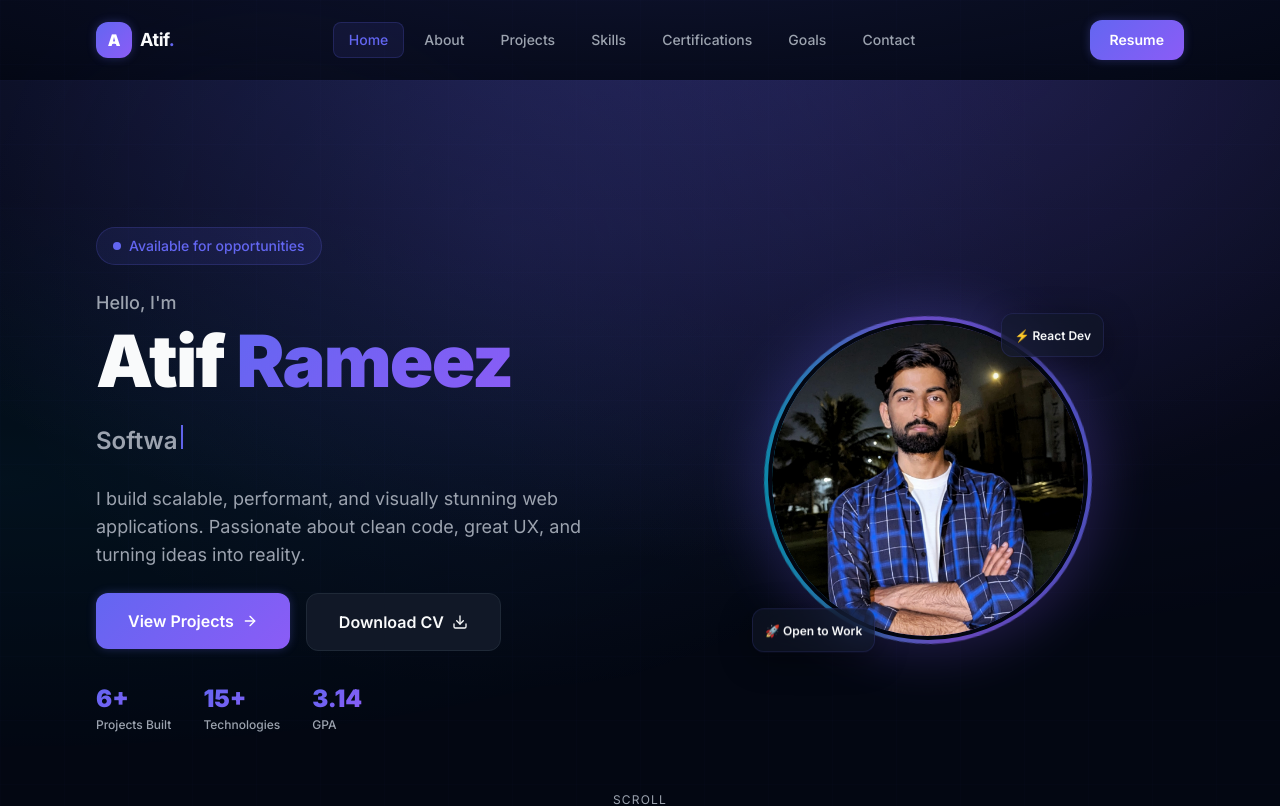
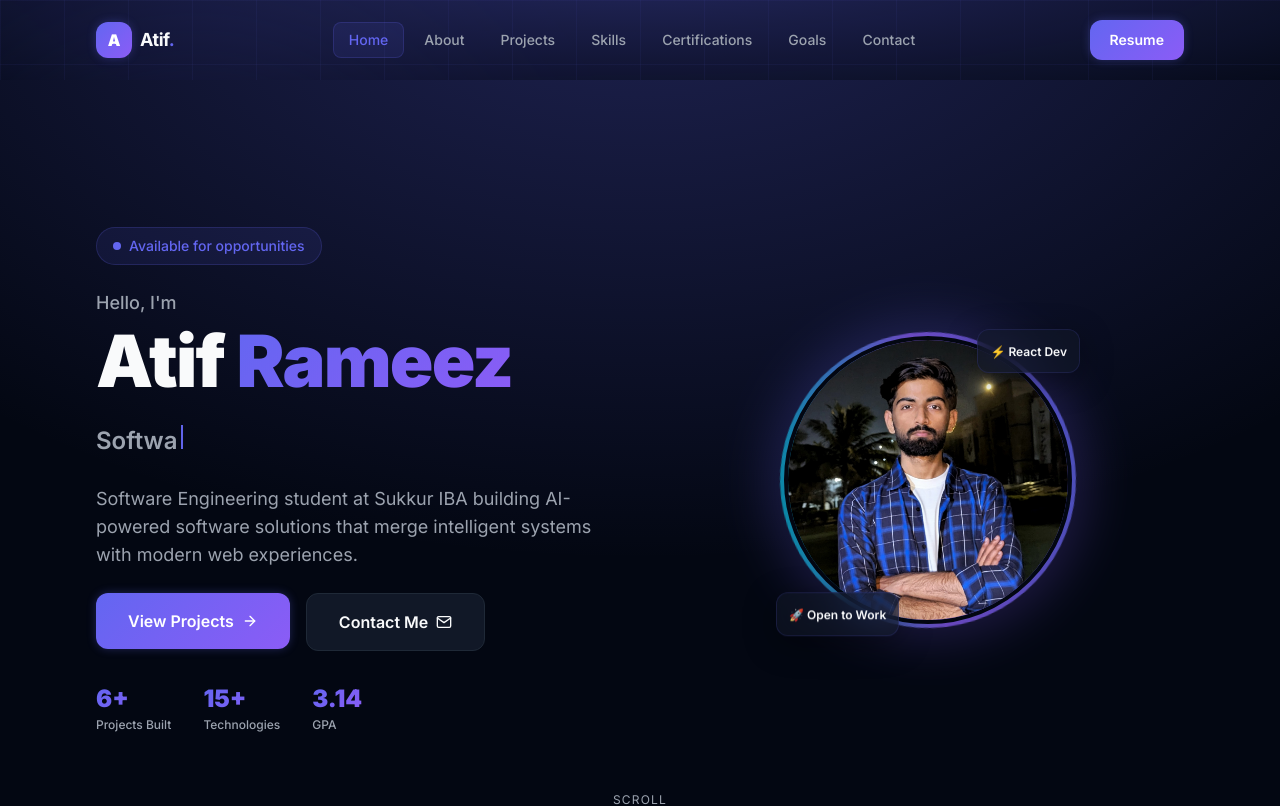
Before and after one commit to atif929/portfolio, a React (Vite) app: page / in a window 1280 px wide. Shown: the top 806 px of the page. Built offline with nearby package versions, Linux system fonts and the light colour scheme.

Commit message:
Fix orbs visibility and hero section

```diff
--- a/src/components/hero/HeroSection.jsx
+++ b/src/components/hero/HeroSection.jsx
@@ -1,15 +1,15 @@
 import { motion } from 'framer-motion'
 import { useState, useEffect } from 'react'
 import { Link } from 'react-router-dom'
-import { FiArrowRight, FiDownload } from 'react-icons/fi'
+import { FiArrowRight, FiDownload, FiMail } from 'react-icons/fi'
 import Button from '@/components/ui/Button'
 
 const roles = [
   'Software Engineer',
+  'AI/ML Enthusiast',
   'Full Stack Developer',
-  'AI/ML Enthusiast',
-  'React & FastAPI Dev',
-  'Problem Solver',
+  'FastAPI Developer',
+  'React Developer',
 ]
 
 const fadeUp = {
@@ -18,11 +18,10 @@ const fadeUp = {
 }
 
 const HeroSection = () => {
-  const [roleIndex, setRoleIndex] = useState(0)
-  const [displayed, setDisplayed] = useState('')
-  const [isDeleting, setIsDeleting] = useState(false)
+  const [roleIndex,   setRoleIndex]   = useState(0)
+  const [displayed,   setDisplayed]   = useState('')
+  const [isDeleting,  setIsDeleting]  = useState(false)
 
-  // Typewriter effect
   useEffect(() => {
     const current = roles[roleIndex]
     let timeout
@@ -44,19 +43,9 @@ const HeroSection = () => {
   return (
     <section className="relative min-h-screen flex items-center overflow-hidden bg-background">
 
-      {/* ── Background Effects ── */}
+      {/* Background */}
       <div className="absolute inset-0 bg-hero-gradient pointer-events-none" />
-      <div className="absolute inset-0 bg-mesh pointer-events-none opacity-60" />
 
-      {/* Orbs */}
-      <div className="absolute top-1/4 left-1/4 w-96 h-96 orb orb-primary opacity-20 blur-3xl" />
-      <div className="absolute bottom-1/4 right-1/4 w-80 h-80 orb orb-secondary opacity-15 blur-3xl animation-delay-2000" />
-      <div className="absolute top-3/4 left-1/2 w-64 h-64 orb orb-accent opacity-10 blur-3xl animation-delay-4000" />
-
-      {/* Grid overlay */}
-      <div className="absolute inset-0 bg-grid opacity-30 pointer-events-none" />
-
-      {/* ── Content ── */}
       <div className="relative z-10 w-full max-w-6xl mx-auto px-4 sm:px-6 lg:px-8 py-20">
         <div className="grid grid-cols-1 lg:grid-cols-2 gap-12 lg:gap-16 items-center">
 
@@ -65,40 +54,31 @@ const HeroSection = () => {
 
             {/* Badge */}
             <motion.div
-              variants={fadeUp}
-              initial="initial"
-              animate="animate"
+              variants={fadeUp} initial="initial" animate="animate"
               transition={{ duration: 0.6, delay: 0.1 }}
-              className="flex items-center gap-2 w-fit"
             >
-              <span className="flex items-center gap-2 px-4 py-2 rounded-full bg-primary/10 border border-primary/20 text-primary text-sm font-medium">
+              <span className="inline-flex items-center gap-2 px-4 py-2 rounded-full bg-primary/10 border border-primary/20 text-primary text-sm font-medium">
                 <span className="w-2 h-2 rounded-full bg-primary animate-ping-slow" />
                 Available for opportunities
               </span>
             </motion.div>
 
-            {/* Greeting */}
+            {/* Name */}
             <motion.div
-              variants={fadeUp}
-              initial="initial"
-              animate="animate"
+              variants={fadeUp} initial="initial" animate="animate"
               transition={{ duration: 0.6, delay: 0.2 }}
               className="flex flex-col gap-2"
             >
-              <span className="text-muted text-lg font-medium">
-                Hello, I'm
-              </span>
+              <span className="text-muted text-lg font-medium">Hello, I'm</span>
               <h1 className="text-5xl sm:text-6xl lg:text-7xl font-black tracking-tight leading-none">
                 <span className="text-text">Atif </span>
                 <span className="text-gradient-primary">Rameez</span>
               </h1>
             </motion.div>
 
-            {/* Typewriter Role */}
+            {/* Typewriter */}
             <motion.div
-              variants={fadeUp}
-              initial="initial"
-              animate="animate"
+              variants={fadeUp} initial="initial" animate="animate"
               transition={{ duration: 0.6, delay: 0.3 }}
               className="flex items-center gap-2 h-10"
             >
@@ -110,65 +90,46 @@ const HeroSection = () => {
 
             {/* Description */}
             <motion.p
-              variants={fadeUp}
-              initial="initial"
-              animate="animate"
+              variants={fadeUp} initial="initial" animate="animate"
               transition={{ duration: 0.6, delay: 0.4 }}
               className="text-muted text-base sm:text-lg leading-relaxed max-w-lg"
             >
-              I build scalable, performant, and visually stunning web applications.
-              Passionate about clean code, great UX, and turning ideas into reality.
+              Software Engineering student at Sukkur IBA building AI-powered software solutions
+              that merge intelligent systems with modern web experiences.
             </motion.p>
 
-            {/* CTA Buttons */}
+            {/* Buttons */}
             <motion.div
-              variants={fadeUp}
-              initial="initial"
-              animate="animate"
+              variants={fadeUp} initial="initial" animate="animate"
               transition={{ duration: 0.6, delay: 0.5 }}
               className="flex flex-wrap gap-4"
             >
               <Link to="/projects">
-                <Button
-                  variant="primary"
-                  size="lg"
-                  icon={<FiArrowRight />}
-                  iconPosition="right"
-                >
+                <Button variant="primary" size="lg" icon={<FiArrowRight />} iconPosition="right">
                   View Projects
                 </Button>
               </Link>
-              <Button
-                variant="secondary"
-                size="lg"
-                href="/Atif_Rameez_Resume.pdf"
-                icon={<FiDownload />}
-                iconPosition="right"
-              >
-                Download CV
-              </Button>
+              <Link to="/contact">
+                <Button variant="secondary" size="lg" icon={<FiMail />} iconPosition="right">
+                  Contact Me
+                </Button>
+              </Link>
             </motion.div>
 
             {/* Stats */}
             <motion.div
-              variants={fadeUp}
-              initial="initial"
-              animate="animate"
+              variants={fadeUp} initial="initial" animate="animate"
               transition={{ duration: 0.6, delay: 0.6 }}
               className="flex items-center gap-8 pt-2"
             >
               {[
-                  { value: '6+',  label: 'Projects Built' },
-                  { value: '15+', label: 'Technologies' },
-                  { value: '3.14', label: 'GPA' },
-                ].map((stat) => (
+                { value: '6+',   label: 'Projects Built' },
+                { value: '15+',  label: 'Technologies' },
+                { value: '3.14', label: 'GPA' },
+              ].map((stat) => (
                 <div key={stat.label} className="flex flex-col gap-0.5">
-                  <span className="text-2xl font-black text-gradient-primary">
-                    {stat.value}
-                  </span>
-                  <span className="text-muted text-xs font-medium">
-                    {stat.label}
-                  </span>
+                  <span className="text-2xl font-black text-gradient-primary">{stat.value}</span>
+                  <span className="text-muted text-xs font-medium">{stat.label}</span>
                 </div>
               ))}
             </motion.div>
@@ -180,56 +141,46 @@ const HeroSection = () => {
             className="flex items-center justify-center order-1 lg:order-2"
             initial={{ opacity: 0, scale: 0.8 }}
             animate={{ opacity: 1, scale: 1 }}
-            transition={{ duration: 0.8, delay: 0.3, ease: [0.4, 0, 0.2, 1] }}
+            transition={{ duration: 0.8, delay: 0.3 }}
           >
-            <div className="relative">
-
-              {/* Outer ring */}
+            <div className="relative flex-shrink-0">
               <div className="absolute -inset-4 rounded-full bg-gradient-primary opacity-20 blur-xl animate-pulse-glow" />
-
-              {/* Rotating border */}
               <div className="absolute -inset-1 rounded-full bg-gradient-to-r from-primary via-secondary to-accent animate-spin-slow opacity-70" />
-
-              {/* Image container */}
-              <div className="relative w-64 h-64 sm:w-72 sm:h-72 lg:w-80 lg:h-80 rounded-full overflow-hidden border-4 border-background">
+              <div className="relative w-56 h-56 sm:w-64 sm:h-64 lg:w-72 lg:h-72 rounded-full overflow-hidden border-4 border-background">
                 <img
                   src="/src/assets/images/hero.png"
                   alt="Atif Rameez"
                   className="w-full h-full object-cover"
                   onError={(e) => {
-                    // Fallback if image not found
                     e.target.style.display = 'none'
-                    e.target.parentElement.classList.add('bg-gradient-primary', 'flex', 'items-center', 'justify-center')
-                    e.target.parentElement.innerHTML = '<span class="text-white font-black text-6xl">AR</span>'
+                    e.target.parentElement.style.background = 'linear-gradient(135deg, #6366F1, #8B5CF6)'
+                    e.target.parentElement.innerHTML = '<div style="width:100%;height:100%;display:flex;align-items:center;justify-content:center"><span style="color:white;font-size:4rem;font-weight:900">AR</span></div>'
                   }}
                 />
               </div>
 
-              {/* Floating badge — top right */}
               <motion.div
                 animate={{ y: [-5, 5, -5] }}
                 transition={{ duration: 3, repeat: Infinity, ease: 'easeInOut' }}
-                className="absolute -top-2 -right-4 glass-card px-3 py-2 rounded-xl shadow-glass"
+                className="absolute -top-2 -right-2 glass-card px-3 py-2 rounded-xl shadow-glass"
               >
                 <span className="text-xs font-semibold text-text">⚡ React Dev</span>
               </motion.div>
 
-              {/* Floating badge — bottom left */}
               <motion.div
                 animate={{ y: [5, -5, 5] }}
                 transition={{ duration: 3.5, repeat: Infinity, ease: 'easeInOut' }}
-                className="absolute -bottom-2 -left-4 glass-card px-3 py-2 rounded-xl shadow-glass"
+                className="absolute -bottom-2 -left-2 glass-card px-3 py-2 rounded-xl shadow-glass"
               >
                 <span className="text-xs font-semibold text-text">🚀 Open to Work</span>
               </motion.div>
-
             </div>
           </motion.div>
 
         </div>
       </div>
 
-      {/* ── Scroll indicator ── */}
+      {/* Scroll indicator */}
       <motion.div
         className="absolute bottom-8 left-1/2 -translate-x-1/2 flex flex-col items-center gap-2"
         initial={{ opacity: 0 }}
--- a/src/components/ui/AnimatedBackground.jsx
+++ b/src/components/ui/AnimatedBackground.jsx
@@ -1,75 +1,54 @@
 import { motion } from 'framer-motion'
 
 const orbs = [
-  { color: '#6366F1', size: 400, top: '10%',  left: '5%',   delay: 0,   duration: 8  },
-  { color: '#8B5CF6', size: 300, top: '60%',  right: '5%',  delay: 2,   duration: 10 },
-  { color: '#06B6D4', size: 250, top: '40%',  left: '40%',  delay: 4,   duration: 7  },
-  { color: '#6366F1', size: 200, bottom: '10%', left: '20%', delay: 1,  duration: 9  },
+  { color: '#6366F1', size: 500, top: '5%',   left: '-5%',  delay: 0, duration: 8  },
+  { color: '#8B5CF6', size: 400, top: '50%',  right: '-5%', delay: 2, duration: 10 },
+  { color: '#06B6D4', size: 300, bottom: '5%',left: '30%',  delay: 4, duration: 7  },
 ]
 
-const AnimatedBackground = ({ showGrid = true, showOrbs = true, showDots = false }) => {
+const AnimatedBackground = ({ showGrid = true, showOrbs = true }) => {
   return (
     <div className="fixed inset-0 pointer-events-none overflow-hidden z-0">
 
-      {/* Orbs */}
       {showOrbs && orbs.map((orb, i) => (
         <motion.div
           key={i}
           className="absolute rounded-full"
           style={{
-            width:  orb.size,
-            height: orb.size,
+            width:      orb.size,
+            height:     orb.size,
             background: orb.color,
-            top:    orb.top,
-            left:   orb.left,
-            right:  orb.right,
-            bottom: orb.bottom,
-            filter: 'blur(100px)',
-            opacity: 0.07,
+            top:        orb.top,
+            left:       orb.left,
+            right:      orb.right,
+            bottom:     orb.bottom,
+            filter:     'blur(120px)',
+            opacity:    0.18,
           }}
           animate={{ y: [-20, 20, -20], x: [-10, 10, -10] }}
-          transition={{
-            duration: orb.duration,
-            delay:    orb.delay,
-            repeat:   Infinity,
-            ease:     'easeInOut',
-          }}
+          transition={{ duration: orb.duration, delay: orb.delay, repeat: Infinity, ease: 'easeInOut' }}
         />
       ))}
 
-      {/* Grid */}
       {showGrid && (
         <div
-          className="absolute inset-0 opacity-20"
+          className="absolute inset-0"
           style={{
             backgroundImage: `
-              linear-gradient(rgba(99,102,241,0.08) 1px, transparent 1px),
-              linear-gradient(90deg, rgba(99,102,241,0.08) 1px, transparent 1px)
+              linear-gradient(rgba(99,102,241,0.06) 1px, transparent 1px),
+              linear-gradient(90deg, rgba(99,102,241,0.06) 1px, transparent 1px)
             `,
             backgroundSize: '64px 64px',
           }}
         />
       )}
 
-      {/* Dots */}
-      {showDots && (
-        <div
-          className="absolute inset-0 opacity-20"
-          style={{
-            backgroundImage: 'radial-gradient(rgba(99,102,241,0.3) 1px, transparent 1px)',
-            backgroundSize: '32px 32px',
-          }}
-        />
-      )}
-
-      {/* Top gradient glow */}
       <div
-        className="absolute inset-x-0 top-0 h-96 opacity-30"
+        className="absolute inset-x-0 top-0 h-96"
         style={{
-          background: 'radial-gradient(ellipse 80% 50% at 50% -10%, rgba(99,102,241,0.4), transparent)',
+          background: 'radial-gradient(ellipse 80% 50% at 50% -10%, rgba(99,102,241,0.35), transparent)',
         }}
       />
-
     </div>
   )
 }
```
